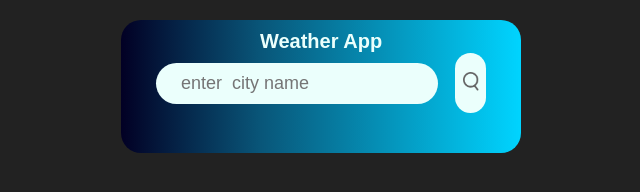
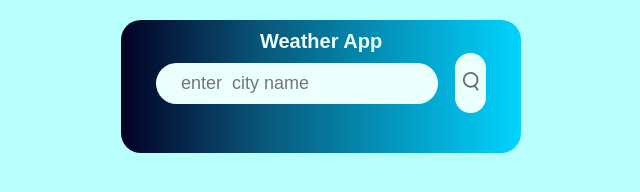
Before and after one commit to Aditya733101/weather-app, a website: page index.html in a window 1280 px wide. Shown: the whole page, without its empty margins (319-959 px from the left). Drawn offline with Linux system fonts and the light colour scheme.

Commit message:
Update style.css

```diff
--- a/style.css
+++ b/style.css
@@ -5,7 +5,7 @@
     box-sizing: border-box;
 }
 body{
-    background: #222;
+    background: #B6FFFA;
 }
 .card{
      width: 50%;
```
